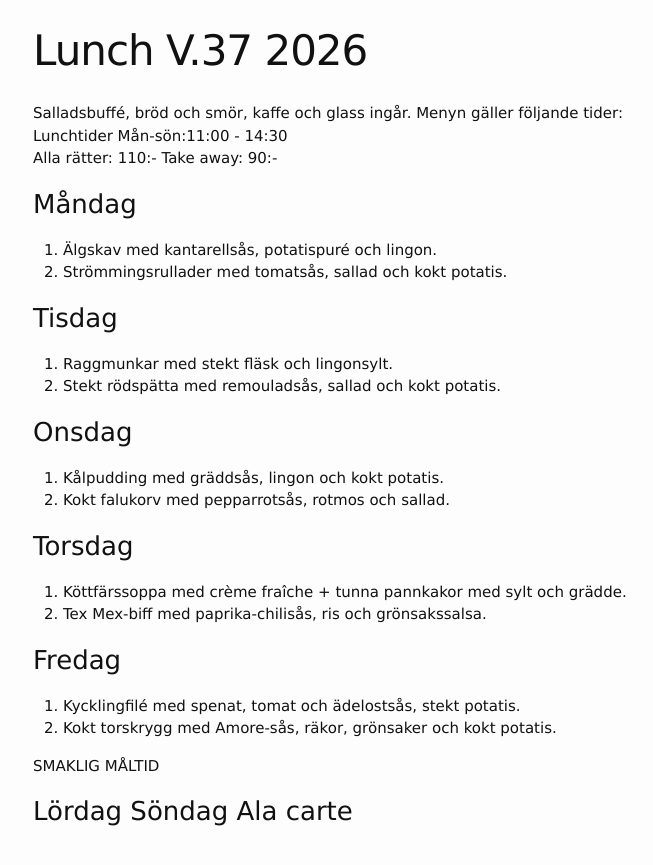
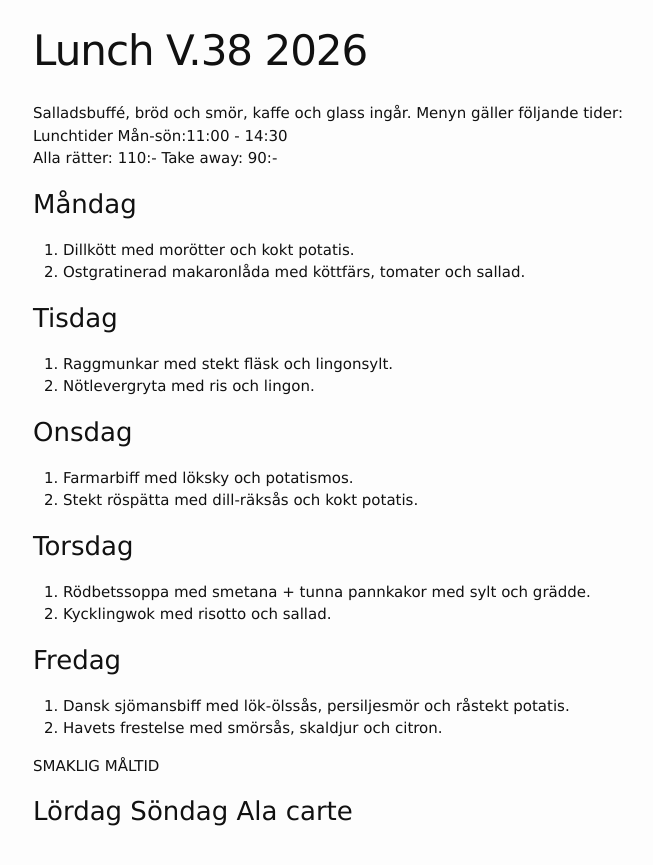
Before and after one commit to FarInn62/farinn62.github.io, a Jekyll site: the page built from lunch.md, in a window 1280 px wide. Shown: the top 865 px of the page, without its empty margins (237-890 px from the left). Built offline with Jekyll 4.4.1, drawn with Linux system fonts in a browser that asks for light colours.

Commit message:
Update lunch.md

```diff
--- a/lunch.md
+++ b/lunch.md
@@ -1,6 +1,6 @@
 ---
 layout: foodmenu
-title: Lunch V.37 2026
+title: Lunch V.38 2026
 permalink: /lunch/
 published: true
 ---
@@ -11,27 +11,27 @@ Alla rätter: 110:- Take away: 90:-
 
 ### Måndag
 
-1. Älgskav med kantarellsås, potatispuré och lingon.
-2. Strömmingsrullader med tomatsås, sallad och kokt potatis.
+1. Dillkött med morötter och kokt potatis.
+2. Ostgratinerad makaronlåda med köttfärs, tomater och sallad.
 
 ### Tisdag
 
 1. Raggmunkar med stekt fläsk och lingonsylt.
-2. Stekt rödspätta med remouladsås, sallad och kokt potatis.
+2. Nötlevergryta med ris och lingon.
 
 ### Onsdag
 
-1. Kålpudding med gräddsås, lingon och kokt potatis.
-2. Kokt falukorv med pepparrotsås, rotmos och sallad.
+1. Farmarbiff med löksky och potatismos.
+2. Stekt röspätta med dill-räksås och kokt potatis.
 
 ### Torsdag
 
-1. Köttfärssoppa med crème fraîche + tunna pannkakor med sylt och grädde.
-2. Tex Mex-biff med paprika-chilisås, ris och grönsakssalsa.
+1. Rödbetssoppa med smetana + tunna pannkakor med sylt och grädde.
+2. Kycklingwok med risotto och sallad.
 
 ### Fredag
-1.  Kycklingfilé med spenat, tomat och ädelostsås, stekt potatis.
-2.  Kokt torskrygg med Amore-sås, räkor, grönsaker och kokt potatis.
+1.  Dansk sjömansbiff med lök-ölssås, persiljesmör och råstekt potatis.
+2.  Havets frestelse med smörsås, skaldjur och citron.
 
 SMAKLIG MÅLTID
 
```
